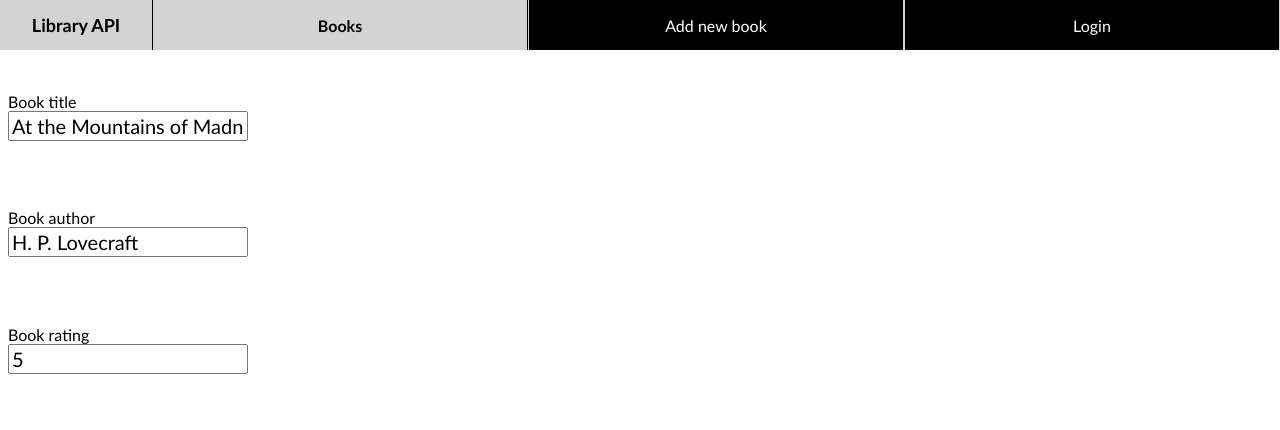
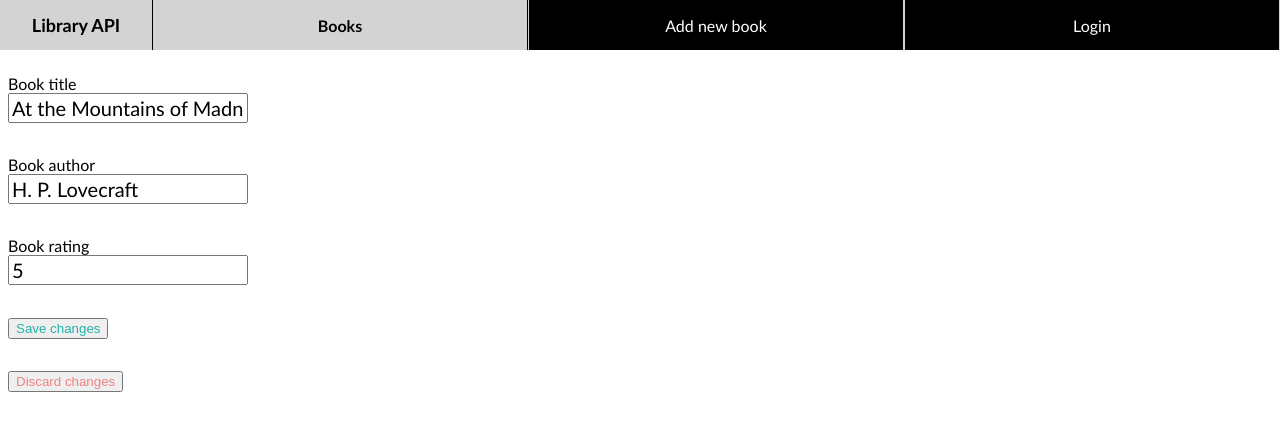
Before and after one commit to FemenSB/LibraryAPI-frontend, an Angular app: page /books/edit/1 in a window 1280 px wide. Shown: the top 430 px of the page. Built offline with nearby package versions, Linux system fonts and the light colour scheme.

Commit message:
Save changes and Discard changes buttons
Now BookService sends just a copy of the books in retrieveAll() and retrieveById(). This way, the changes made in EditBook are not imediately saved.
To actually save changes to memory, EditBook calls saveBook(Book) in BookService.

```diff
--- a/src/app/books/book.service.ts
+++ b/src/app/books/book.service.ts
@@ -7,17 +7,30 @@ import { Injectable } from "@angular/core";
 
 export class BookService {
 
+    private cloneBook(book : Book) : Book {
+        let newBook : Book = new Book();
+        for(let property in book) {
+            newBook[property] = book[property];
+        }
+
+        return newBook;
+    }
+
     retrieveAll() : Book[] {
-        return BOOKS;
+        return BOOKS.map(this.cloneBook);
     }
 
     retrieveById(id : number) {
-        return BOOKS.find((book : Book) => book.id === id);
+        return this.cloneBook(BOOKS.find((book : Book) => book.id === id));
+    }
+
+    saveBook(editedBook : Book) {
+        BOOKS[BOOKS.findIndex((book : Book) => book.id === editedBook.id)] = editedBook;
     }
 
 }
 
-const BOOKS : Book[] = [
+let BOOKS : Book[] = [
     {
         id: 2,
         author: 'George R. R. Martin',
--- a/src/app/view-book/edit-book.component.css
+++ b/src/app/view-book/edit-book.component.css
@@ -21,3 +21,11 @@ input {
 .ng-invalid {
     border-color: red;
 }
+
+#saveButton {
+    color: lightseagreen;
+}
+
+#returnButton {
+    color: lightcoral;
+}
--- a/src/app/view-book/edit-book.component.html
+++ b/src/app/view-book/edit-book.component.html
@@ -11,4 +11,7 @@
         <p>Book rating</p>
         <input [(ngModel)]="book.rating" required name="rating" #rating="ngModel" [ngClass]="{'is-invalid': book-title.invalid}" id="book-rating">
     </div>
+
+    <button [disabled]="bookForm.invalid" (click)="save()" [routerLink]="['/books', book.id]" id="saveButton">Save changes</button>
+    <button [routerLink]="['/books', book.id]" id="returnButton">Discard changes</button>
 </form>
--- a/src/app/view-book/edit-book.component.ts
+++ b/src/app/view-book/edit-book.component.ts
@@ -15,6 +15,10 @@ export class EditBook implements OnInit{
 
     book : Book;
 
+    save() : void {
+        this.bookService.saveBook(this.book);
+    }
+
     ngOnInit(): void {
         this.book = this.bookService.retrieveById(+this.activatedRoute.snapshot.paramMap.get('id'));
     }
```
